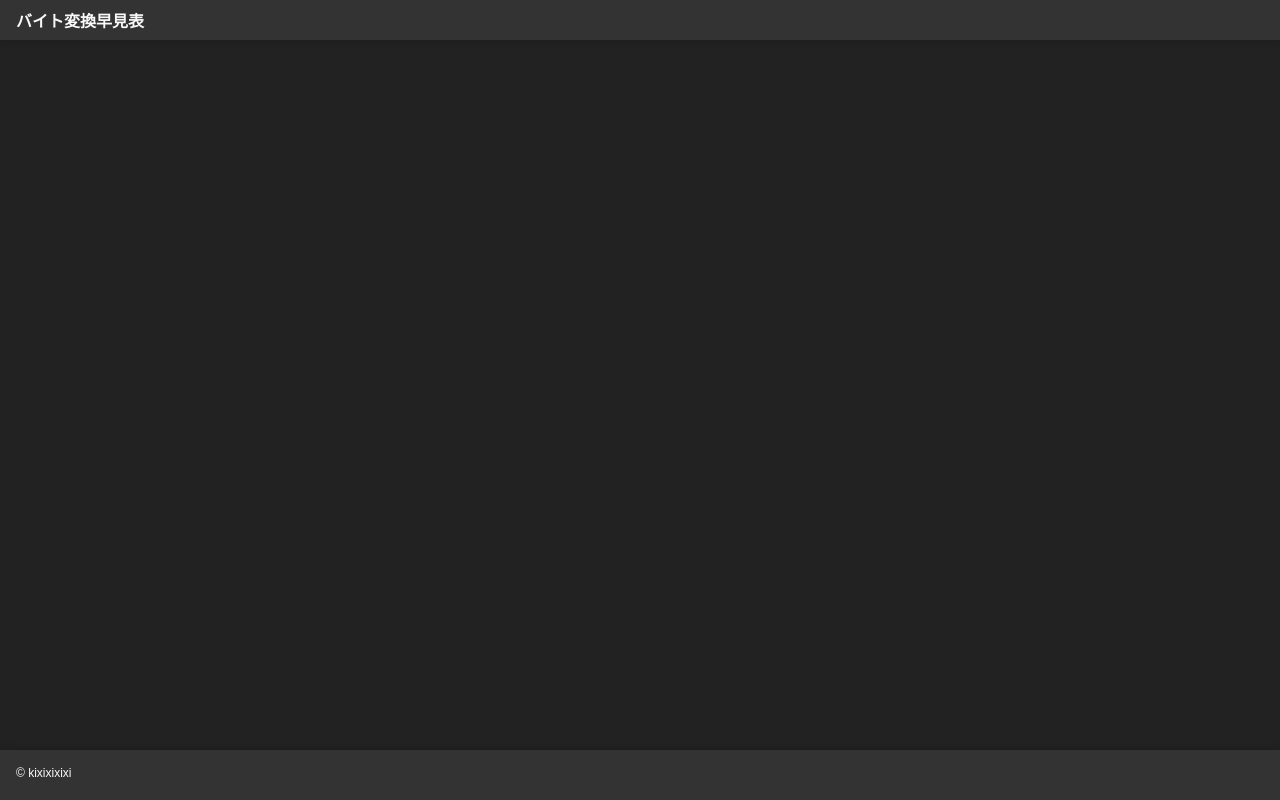
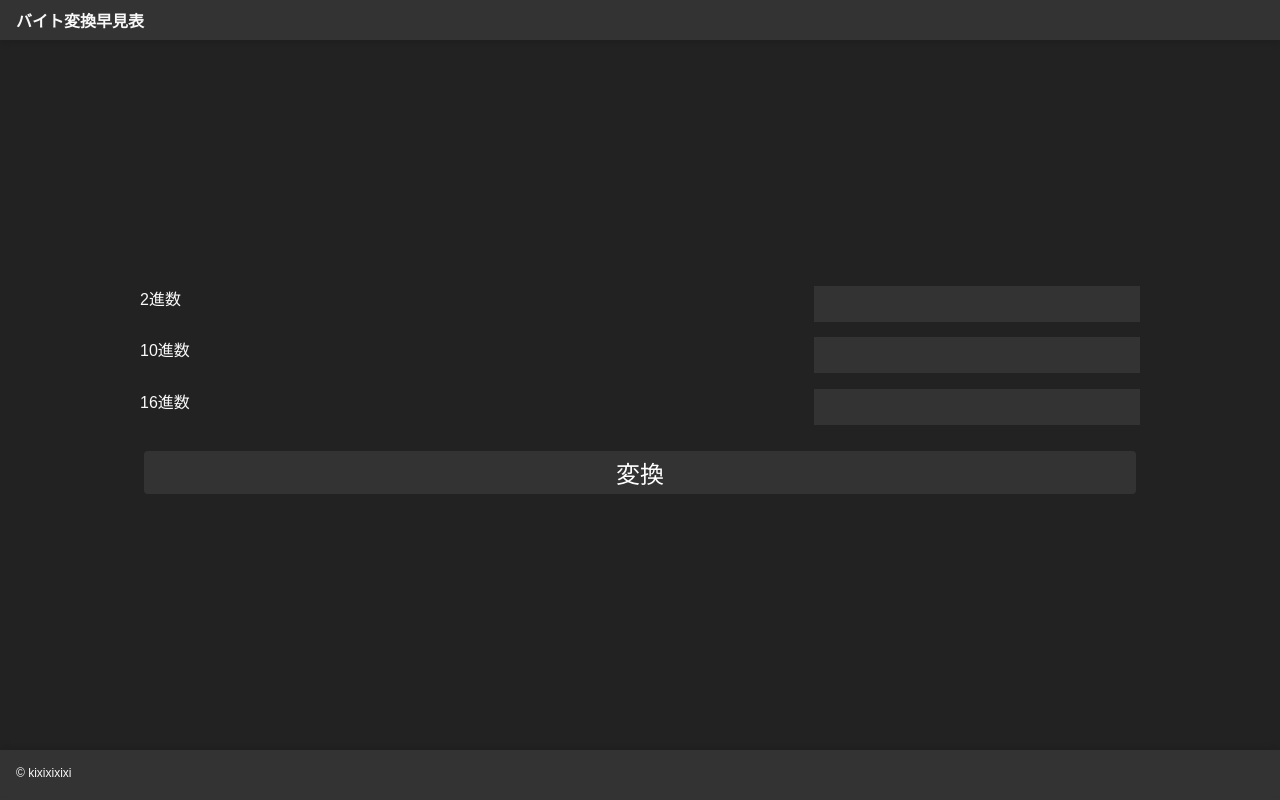
Before and after one commit to kixixixixi/byte-trans-view, a Next.js app: page / in a window 1280 px wide. Built offline with nearby package versions, Linux system fonts and the light colour scheme.

Commit message:
Add component

```diff
--- a/app/layout.tsx
+++ b/app/layout.tsx
@@ -28,12 +28,22 @@ const RootLayout = ({ children }: { children: React.ReactNode }) => {
         </header>
         <main
           style={{
+            alignItems: "center",
             background: "#222",
+            display: "flex",
+            justifyContent: "center",
             minHeight: "calc(100dvh - 5.625rem)",
             padding: "1rem",
           }}
         >
-          {children}
+          <section
+            style={{
+              maxWidth: "64rem",
+              width: "100%",
+            }}
+          >
+            {children}
+          </section>
         </main>
         <footer
           style={{
--- a/app/page.tsx
+++ b/app/page.tsx
@@ -1,7 +1,54 @@
-import { FC } from "react"
+"use client"
+
+import { Button, Field, Input, Label } from "components/form"
+import { FC, useState } from "react"
 
 const Page: FC = () => {
-  return <></>
+  const [numberSet, setNumberSet] = useState<{
+    binary: string
+    decimal: string
+    hexadecimal: string
+  }>({ binary: "", decimal: "", hexadecimal: "" })
+  return (
+    <>
+      <Field>
+        <Label htmlFor="binary">2進数</Label>
+        <Input
+          id="binary"
+          value={numberSet.binary}
+          onChange={({ target: { value } }) =>
+            setNumberSet({ ...numberSet, binary: value })
+          }
+          style={{ textAlign: "right" }}
+        />
+      </Field>
+      <Field>
+        <Label htmlFor="decimal">10進数</Label>
+        <Input
+          id="decimal"
+          value={numberSet.decimal}
+          onChange={({ target: { value } }) =>
+            setNumberSet({ ...numberSet, decimal: value })
+          }
+          style={{ textAlign: "right" }}
+        />
+      </Field>
+      <Field>
+        <Label htmlFor="hexadecimal">16進数</Label>
+        <Input
+          id="hexadecimal"
+          value={numberSet.hexadecimal}
+          onChange={({ target: { value } }) =>
+            setNumberSet({ ...numberSet, hexadecimal: value })
+          }
+          style={{ textAlign: "right" }}
+        />
+      </Field>
+      <section style={{ padding: "1rem" }}>
+        <Button>変換</Button>
+      </section>
+    </>
+  )
 }
 
 export default Page
--- /dev/null
+++ b/components/form.tsx
@@ -0,0 +1,58 @@
+import { ComponentProps, FC } from "react"
+
+export const Input: FC<ComponentProps<"input">> = ({ style, ...props }) => (
+  <input
+    style={{
+      background: "#333",
+      border: 0,
+      fontSize: "1.5rem",
+      outline: 0,
+      padding: ".25rem .5rem",
+      ...style,
+    }}
+    {...props}
+  />
+)
+
+export const Label: FC<ComponentProps<"label">> = ({
+  htmlFor,
+  style,
+  ...props
+}) => (
+  <label
+    htmlFor={htmlFor}
+    style={{
+      ...style,
+    }}
+    {...props}
+  />
+)
+
+export const Field: FC<ComponentProps<"fieldset">> = ({ style, ...props }) => (
+  <fieldset
+    style={{
+      border: "none",
+      display: "flex",
+      gap: ".5rem",
+      justifyContent: "space-between",
+      width: "100%",
+      ...style,
+    }}
+    {...props}
+  />
+)
+
+export const Button: FC<ComponentProps<"button">> = ({ style, ...props }) => (
+  <button
+    style={{
+      background: "#333",
+      border: 0,
+      borderRadius: ".25rem",
+      fontSize: "1.5rem",
+      padding: ".25rem 1rem",
+      width: "100%",
+      ...style,
+    }}
+    {...props}
+  />
+)
```
